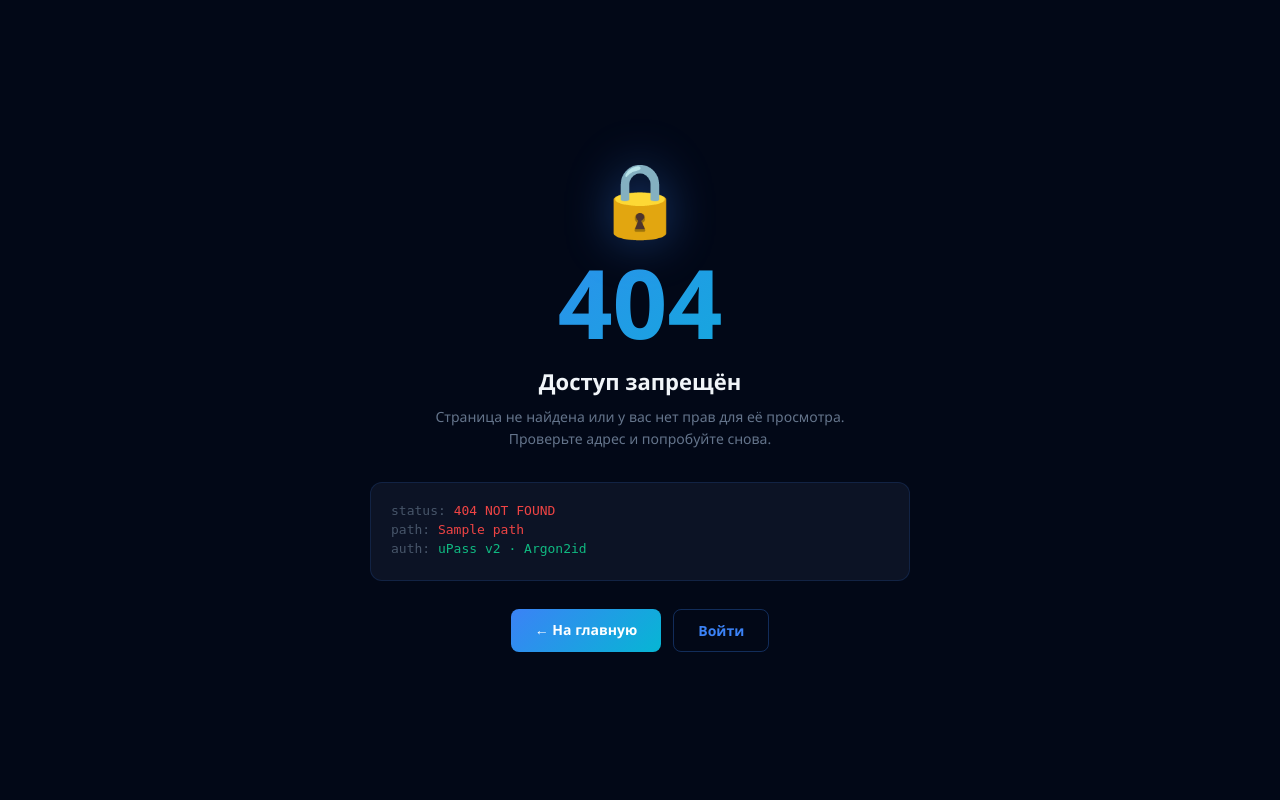
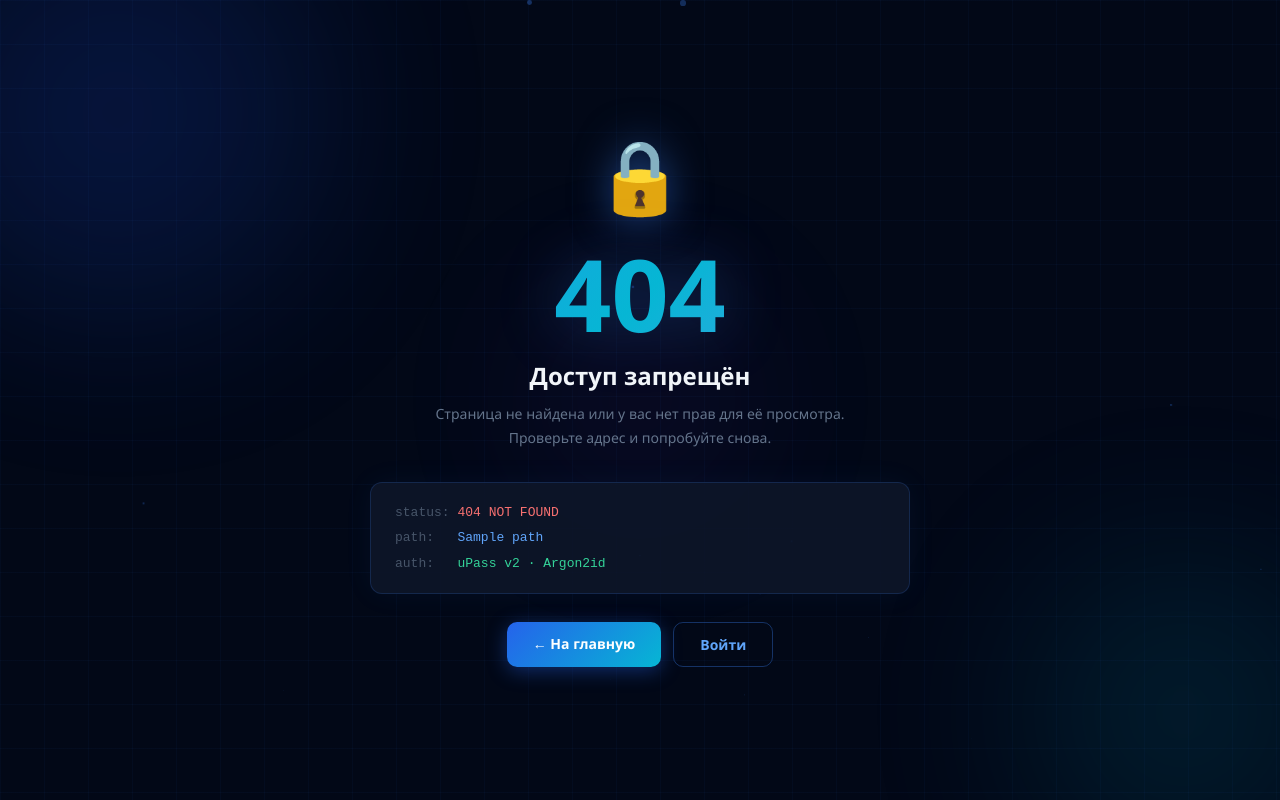
Before and after one commit to asmodeusss111/uPass, a FastAPI app: template templates/404.html in a window 1280 px wide. Run offline with FastAPI, Linux system fonts and the light colour scheme; the template is opened without the code that fills it: most values are stand-ins (such as "Sample title", 1, 10 or a date in 2020).

Commit message:
feat: improve 404 page with animations

```diff
--- a/templates/404.html
+++ b/templates/404.html
@@ -6,6 +6,7 @@
   <title>404 — uPass</title>
   <style>
     * { margin: 0; padding: 0; box-sizing: border-box; }
+
     body {
       background: #020817;
       color: #e2e8f0;
@@ -15,78 +16,192 @@
       align-items: center;
       justify-content: center;
       padding: 24px;
+      overflow: hidden;
     }
-    .container { max-width: 540px; width: 100%; text-align: center; }
+
+    /* ── Background grid ── */
+    body::before {
+      content: '';
+      position: fixed; inset: 0;
+      background-image:
+        linear-gradient(rgba(59,130,246,0.04) 1px, transparent 1px),
+        linear-gradient(90deg, rgba(59,130,246,0.04) 1px, transparent 1px);
+      background-size: 44px 44px;
+      pointer-events: none;
+    }
+
+    /* ── Glow orbs ── */
+    .orb {
+      position: fixed; border-radius: 50%;
+      filter: blur(90px); pointer-events: none;
+    }
+    .orb1 { width: 420px; height: 420px; background: #1d4ed8; opacity: 0.18; top: -120px; left: -120px; animation: float1 9s ease-in-out infinite; }
+    .orb2 { width: 320px; height: 320px; background: #0891b2; opacity: 0.14; bottom: -100px; right: -100px; animation: float2 11s ease-in-out infinite; }
+    .orb3 { width: 200px; height: 200px; background: #7c3aed; opacity: 0.1; top: 50%; left: 50%; transform: translate(-50%,-50%); animation: float3 7s ease-in-out infinite; }
+    @keyframes float1 { 0%,100%{transform:translate(0,0)} 50%{transform:translate(50px,40px)} }
+    @keyframes float2 { 0%,100%{transform:translate(0,0)} 50%{transform:translate(-40px,-30px)} }
+    @keyframes float3 { 0%,100%{transform:translate(-50%,-50%) scale(1)} 50%{transform:translate(-50%,-50%) scale(1.3)} }
+
+    /* ── Floating particles ── */
+    .particles { position: fixed; inset: 0; pointer-events: none; }
+    .particle {
+      position: absolute; border-radius: 50%;
+      background: rgba(59,130,246,0.5);
+      animation: rise linear infinite;
+    }
+    @keyframes rise {
+      0%   { transform: translateY(100vh) scale(0); opacity: 0; }
+      10%  { opacity: 1; }
+      90%  { opacity: 0.5; }
+      100% { transform: translateY(-10vh) scale(1); opacity: 0; }
+    }
+
+    .container {
+      max-width: 540px; width: 100%;
+      text-align: center; position: relative; z-index: 1;
+      animation: fadeIn 0.7s ease;
+    }
+    @keyframes fadeIn { from{opacity:0;transform:translateY(20px)} to{opacity:1;transform:translateY(0)} }
+
+    /* ── Lock icon ── */
+    .lock-wrap {
+      margin-bottom: 12px;
+      animation: lockBounce 0.8s cubic-bezier(0.34,1.56,0.64,1) 0.2s both;
+    }
     .lock-icon {
       font-size: 72px;
-      margin-bottom: 8px;
-      filter: drop-shadow(0 0 24px rgba(59,130,246,0.4));
+      display: inline-block;
+      filter: drop-shadow(0 0 20px rgba(59,130,246,0.5));
+      animation: lockFloat 4s ease-in-out infinite;
     }
+    @keyframes lockBounce { from{opacity:0;transform:scale(0.3) rotate(-20deg)} to{opacity:1;transform:scale(1) rotate(0)} }
+    @keyframes lockFloat  { 0%,100%{transform:translateY(0)} 50%{transform:translateY(-10px)} }
+
+    /* ── 404 ── */
     .code-404 {
-      font-size: 96px;
+      font-size: 100px;
       font-weight: 900;
-      background: linear-gradient(135deg, #3b82f6, #06b6d4);
+      line-height: 1;
+      margin-bottom: 16px;
+      background: linear-gradient(135deg, #3b82f6, #06b6d4, #818cf8);
+      background-size: 200% 200%;
       -webkit-background-clip: text;
       -webkit-text-fill-color: transparent;
       background-clip: text;
-      line-height: 1;
-      margin-bottom: 16px;
+      animation: gradShift 4s ease infinite, fadeUp 0.6s ease 0.4s both;
+      filter: drop-shadow(0 0 30px rgba(59,130,246,0.3));
     }
+    @keyframes gradShift { 0%,100%{background-position:0% 50%} 50%{background-position:100% 50%} }
+
     .title {
-      font-size: 22px;
-      font-weight: 700;
-      color: #f1f5f9;
+      font-size: 24px; font-weight: 700; color: #f1f5f9;
       margin-bottom: 10px;
+      animation: fadeUp 0.5s ease 0.6s both;
     }
     .desc {
-      font-size: 14px;
-      color: #64748b;
-      margin-bottom: 32px;
-      line-height: 1.6;
+      font-size: 14px; color: #64748b; margin-bottom: 32px; line-height: 1.7;
+      animation: fadeUp 0.5s ease 0.75s both;
     }
+
+    /* ── Card ── */
     .card {
-      background: rgba(15,23,42,0.8);
-      border: 1px solid rgba(59,130,246,0.15);
-      border-radius: 12px;
-      padding: 20px;
+      background: rgba(15,23,42,0.85);
+      border: 1px solid rgba(59,130,246,0.18);
+      border-radius: 12px; padding: 20px 24px;
       margin-bottom: 28px;
-      font-family: monospace;
+      font-family: 'Courier New', monospace;
       text-align: left;
+      position: relative; overflow: hidden;
+      animation: fadeUp 0.5s ease 0.9s both;
+      box-shadow: 0 0 30px rgba(59,130,246,0.06);
     }
-    .card-line { font-size: 13px; color: #475569; margin-bottom: 4px; }
-    .card-line span { color: #ef4444; }
-    .card-line .ok { color: #10b981; }
-    .actions { display: flex; gap: 12px; justify-content: center; flex-wrap: wrap; }
+    /* Shimmer line */
+    .card::after {
+      content: '';
+      position: absolute; top: 0; left: -100%;
+      width: 60%; height: 100%;
+      background: linear-gradient(90deg, transparent, rgba(59,130,246,0.06), transparent);
+      animation: shimmer 3s ease-in-out 1.5s infinite;
+    }
+    @keyframes shimmer { 0%{left:-100%} 100%{left:200%} }
+
+    .card-line { font-size: 13px; color: #475569; margin-bottom: 6px; line-height: 1.5; }
+    .card-line:last-child { margin-bottom: 0; }
+    .card-line .val-red  { color: #f87171; }
+    .card-line .val-blue { color: #60a5fa; }
+    .card-line .val-green{ color: #34d399; }
+
+    /* ── Buttons ── */
+    .actions {
+      display: flex; gap: 12px; justify-content: center; flex-wrap: wrap;
+      animation: fadeUp 0.5s ease 1.05s both;
+    }
     .btn {
-      padding: 11px 24px;
-      border-radius: 8px;
-      font-size: 14px;
-      font-weight: 600;
-      cursor: pointer;
-      text-decoration: none;
-      border: none;
-      transition: opacity 0.18s;
+      padding: 12px 26px; border-radius: 10px;
+      font-size: 14px; font-weight: 600;
+      cursor: pointer; text-decoration: none;
+      border: none; transition: transform 0.15s, box-shadow 0.15s;
     }
-    .btn:hover { opacity: 0.82; }
-    .btn-primary { background: linear-gradient(135deg, #3b82f6, #06b6d4); color: #fff; }
-    .btn-outline { background: transparent; border: 1px solid rgba(59,130,246,0.3); color: #3b82f6; }
+    .btn:hover { transform: translateY(-3px); }
+    .btn-primary {
+      background: linear-gradient(135deg, #2563eb, #06b6d4);
+      color: #fff;
+      box-shadow: 0 4px 20px rgba(37,99,235,0.4);
+    }
+    .btn-primary:hover { box-shadow: 0 8px 30px rgba(37,99,235,0.55); }
+    .btn-outline {
+      background: transparent;
+      border: 1px solid rgba(59,130,246,0.35);
+      color: #60a5fa;
+    }
+    .btn-outline:hover { border-color: #3b82f6; background: rgba(59,130,246,0.08); }
+
+    @keyframes fadeUp { from{opacity:0;transform:translateY(12px)} to{opacity:1;transform:translateY(0)} }
   </style>
 </head>
 <body>
+  <div class="orb orb1"></div>
+  <div class="orb orb2"></div>
+  <div class="orb orb3"></div>
+  <div class="particles" id="particles"></div>
+
   <div class="container">
-    <div class="lock-icon">🔒</div>
+    <div class="lock-wrap">
+      <span class="lock-icon">🔒</span>
+    </div>
     <div class="code-404">404</div>
     <div class="title">Доступ запрещён</div>
-    <div class="desc">Страница не найдена или у вас нет прав для её просмотра.<br>Проверьте адрес и попробуйте снова.</div>
+    <div class="desc">
+      Страница не найдена или у вас нет прав для её просмотра.<br>
+      Проверьте адрес и попробуйте снова.
+    </div>
     <div class="card">
-      <div class="card-line">status: <span>404 NOT FOUND</span></div>
-      <div class="card-line">path: <span>{{ path }}</span></div>
-      <div class="card-line">auth: <span class="ok">uPass v2 · Argon2id</span></div>
+      <div class="card-line">status: <span class="val-red">404 NOT FOUND</span></div>
+      <div class="card-line">path:&nbsp;&nbsp; <span class="val-blue">{{ path }}</span></div>
+      <div class="card-line">auth:&nbsp;&nbsp; <span class="val-green">uPass v2 · Argon2id</span></div>
     </div>
     <div class="actions">
       <a href="/" class="btn btn-primary">← На главную</a>
       <a href="/login" class="btn btn-outline">Войти</a>
     </div>
   </div>
+
+  <script>
+    // Generate floating particles
+    const container = document.getElementById('particles');
+    for (let i = 0; i < 18; i++) {
+      const p = document.createElement('div');
+      p.className = 'particle';
+      const size = Math.random() * 4 + 2;
+      p.style.cssText = `
+        width:${size}px; height:${size}px;
+        left:${Math.random() * 100}%;
+        animation-duration:${Math.random() * 10 + 8}s;
+        animation-delay:${Math.random() * 8}s;
+        opacity:${Math.random() * 0.5 + 0.2};
+      `;
+      container.appendChild(p);
+    }
+  </script>
 </body>
 </html>
```
